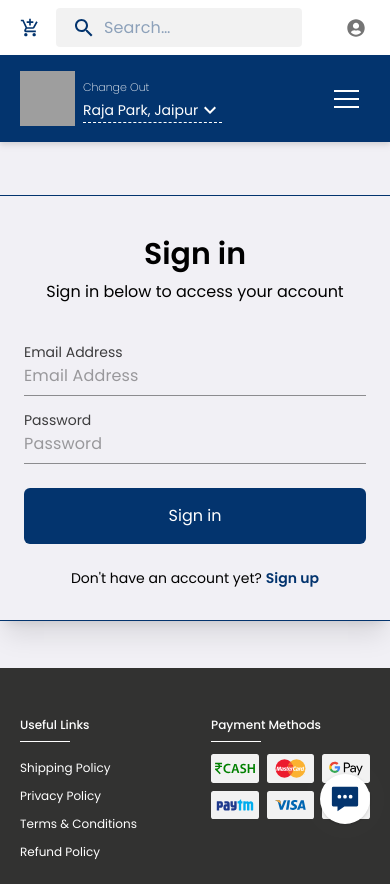
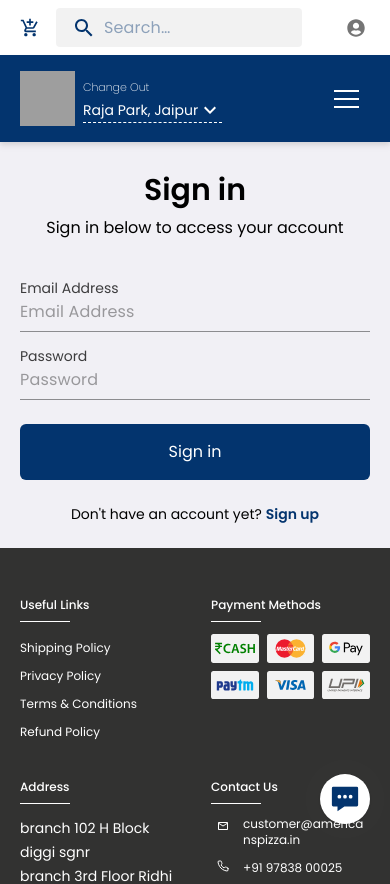
Before and after one commit to techvistainnovations/America-s-pizza-frontend, a React (Vite) app: page /login in a window 390 px wide. Shown: the top 884 px of the page. Built offline with nearby package versions, Linux system fonts and the light colour scheme; grey boxes are pictures that could not be loaded.

Commit message:
login & registration theme

```diff
--- a/src/Pages/Auth/Login/Login.jsx
+++ b/src/Pages/Auth/Login/Login.jsx
@@ -1,15 +1,37 @@
 import { Input } from '@mui/material';
 import React, { useState } from 'react';
-import { Link } from 'react-router-dom';
+import { Link, useNavigate } from 'react-router-dom';
+import CustomSnackbar from '../../../components/CustomSnackbar/CustomSnackbar';
 
 const Login = () => {
     const [email, setEmail] = useState('');
     const [password, setPassword] = useState('');
     const [error, setError] = useState('');
+    const [openSnackbar, setOpenSnackbar] = useState(false);
+    const navigate = useNavigate();
+    const [snackbarSeverity, setSnackbarSeverity] = useState('error'); // Add severity state
 
-    const handleLogin = async (e) => {
-        e.preventDefault();
+    const handleLogin = (e) => {
+        e.preventDefault(); // Prevents the default form submission
 
+        console.log("submit click", e);
+
+        if(email === 'jagdish@gmail.com' && password === '123456'){
+            localStorage.setItem('token', 'sdskfdbsjfdbsjfsdfsdf');
+            setError('login successful');
+            setSnackbarSeverity('success');
+            setOpenSnackbar(true);
+            setTimeout(() => {
+                navigate('/')
+            }, 2000);
+        } else {
+            setError('Invalid email or password');
+            setSnackbarSeverity('error');
+            setOpenSnackbar(true);
+        }
+
+        // Uncomment and implement the actual login logic when ready
+        /*
         try {
             const response = await fetch('https://yourapi.com/login', {
                 method: 'POST',
@@ -31,39 +53,75 @@ const Login = () => {
         } catch (error) {
             setError('Invalid email or password');
         }
+        */
+    };
+
+    const handleCloseSnackbar = () => {
+        setOpenSnackbar(false);
     };
 
     return (
-        <div className='mt-[148px] py-12'>
-            <div className="relative mx-auto w-full max-w-md bg-white px-6 pt-10 pb-8 shadow-xl ring-1 ring-themeColor sm:rounded-xl sm:px-10">
+        <div className='mt-[148px] container mx-auto md:py-12 py-0'>
+            <div className="relative mx-auto w-full max-w-md bg-white py-6 md:shadow-xl shadow-none md:ring-1 ring-0 ring-themeColor sm:rounded-xl sm:px-10">
                 <div className="w-full">
                     <div className="text-center">
                         <h1 className="text-3xl mb-2 font-semibold text-gray-900">Sign in</h1>
                         <p className="mt-2 text-gray-500">Sign in below to access your account</p>
                     </div>
                     <div className="mt-12">
-                        <form action="">
+                        <form onSubmit={handleLogin}> {/* Attach handler to onSubmit */}
                             <div className="relative mt-6">
-                                <Input type="email" name="email" id="email" placeholder="Email Address" className="peer mt-1 w-full border-b-1 border-themeColor px-0 py-1 placeholder:text-transparent focus:border-themeColor focus:outline-none" autocomplete="NA" />
-                                <label for="email" className="pointer-events-none absolute top-0 left-0 origin-left -translate-y-1/2 transform text-sm text-gray-800 opacity-75 transition-all duration-100 ease-in-out peer-placeholder-shown:top-1/2 peer-placeholder-shown:text-base peer-placeholder-shown:text-gray-500 peer-focus:top-0 peer-focus:pl-0 peer-focus:text-sm peer-focus:text-gray-800">Email Address</label>
+                                <Input
+                                    type="email"
+                                    name="email"
+                                    id="email"
+                                    placeholder="Email Address"
+                                    value={email}
+                                    onChange={(e) => setEmail(e.target.value)}
+                                    className="peer mt-1 w-full border-b-1 border-themeColor px-0 py-1 placeholder:text-transparent focus:border-themeColor focus:outline-none"
+                                />
+                                <label className="pointer-events-none absolute top-0 left-0 origin-left -translate-y-1/2 transform text-sm text-gray-800 opacity-75 transition-all duration-100 ease-in-out peer-placeholder-shown:top-1/2 peer-placeholder-shown:text-base peer-placeholder-shown:text-gray-500 peer-focus:top-0 peer-focus:pl-0 peer-focus:text-sm peer-focus:text-gray-800">
+                                    Email Address
+                                </label>
                             </div>
                             <div className="relative mt-6">
-                                <Input type="password" name="password" id="password" placeholder="Password" className="peer peer mt-1 w-full border-b-1 border-themeColor px-0 py-1 placeholder:text-transparent focus:border-gray-500 focus:outline-none" />
-                                <label for="password" className="pointer-events-none absolute top-0 left-0 origin-left -translate-y-1/2 transform text-sm text-gray-800 opacity-75 transition-all duration-100 ease-in-out peer-placeholder-shown:top-1/2 peer-placeholder-shown:text-base peer-placeholder-shown:text-gray-500 peer-focus:top-0 peer-focus:pl-0 peer-focus:text-sm peer-focus:text-gray-800">Password</label>
+                                <Input
+                                    type="password"
+                                    name="password"
+                                    id="password"
+                                    placeholder="Password"
+                                    value={password}
+                                    onChange={(e) => setPassword(e.target.value)}
+                                    className="peer mt-1 w-full border-b-1 border-themeColor px-0 py-1 placeholder:text-transparent focus:border-gray-500 focus:outline-none"
+                                />
+                                <label className="pointer-events-none absolute top-0 left-0 origin-left -translate-y-1/2 transform text-sm text-gray-800 opacity-75 transition-all duration-100 ease-in-out peer-placeholder-shown:top-1/2 peer-placeholder-shown:text-base peer-placeholder-shown:text-gray-500 peer-focus:top-0 peer-focus:pl-0 peer-focus:text-sm peer-focus:text-gray-800">
+                                    Password
+                                </label>
                             </div>
+
                             <div className="my-6">
-                                <button type="submit" className="w-full text-whiteColor rounded-md bg-themeColor px-3 py-4 text-white focus:bg-gray-600 focus:outline-none">Sign in</button>
+                                <button type="submit" className="w-full text-whiteColor rounded-md bg-themeColor px-3 py-4 text-white focus:bg-gray-600 focus:outline-none">
+                                    Sign in
+                                </button>
                             </div>
-                            <p className="text-center text-sm text-gray-500">Don&#x27;t have an account yet?
-                                <Link to={'/register'}
-                                    className="font-semibold pl-1 text-themeColor focus:text-themeColor">Sign
-                                    up
+                            <p className="text-center text-sm text-gray-500">
+                                Don't have an account yet?
+                                <Link
+                                    to={'/register'}
+                                    className="font-semibold pl-1 text-themeColor focus:text-themeColor">
+                                    Sign up
                                 </Link>
                             </p>
                         </form>
                     </div>
                 </div>
             </div>
+            <CustomSnackbar
+                open={openSnackbar}
+                handleClose={handleCloseSnackbar}
+                message={error}
+                severity={snackbarSeverity}
+            />
         </div>
     );
 };
--- a/src/Pages/Auth/Register/Register.jsx
+++ b/src/Pages/Auth/Register/Register.jsx
@@ -2,6 +2,7 @@ import { InputAdornment, IconButton, Input, Snackbar, Alert } from '@mui/materia
 import React, { useState } from 'react';
 import { Visibility, VisibilityOff } from '@mui/icons-material';
 import { Link } from 'react-router-dom';
+import CustomSnackbar from '../../../components/CustomSnackbar/CustomSnackbar';
 
 const Register = () => {
     const [name, setName] = useState('');
@@ -13,6 +14,7 @@ const Register = () => {
     const [showConfirmPassword, setShowConfirmPassword] = useState(false);
     const [error, setError] = useState('');
     const [openSnackbar, setOpenSnackbar] = useState(false);
+    const [snackbarSeverity, setSnackbarSeverity] = useState('error'); // Add severity state
 
     const validateEmail = (email) => {
         const re = /^[^\s@]+@[^\s@]+\.[^\s@]+$/;
@@ -24,24 +26,28 @@ const Register = () => {
 
         if (!name || !lastname || !email || !password || !confirmPassword) {
             setError('All fields are required');
+            setSnackbarSeverity('error');
             setOpenSnackbar(true);
             return;
         }
 
         if (!validateEmail(email)) {
             setError('Invalid email format');
+            setSnackbarSeverity('error');
             setOpenSnackbar(true);
             return;
         }
 
         if (password.length < 6) {
             setError('Password must be at least 6 characters long');
+            setSnackbarSeverity('error');
             setOpenSnackbar(true);
             return;
         }
 
         if (password !== confirmPassword) {
             setError('Passwords do not match');
+            setSnackbarSeverity('error');
             setOpenSnackbar(true);
             return;
         }
@@ -75,8 +81,8 @@ const Register = () => {
     };
 
     return (
-        <div className='mt-[148px] py-12'>
-            <div className="relative mx-auto w-full max-w-md bg-white px-6 pt-10 pb-8 shadow-xl ring-1 ring-themeColor sm:rounded-xl sm:px-10">
+        <div className='mt-[148px] container mx-auto md:py-12 py-0'>
+            <div className="relative mx-auto w-full max-w-md bg-white py-6 md:shadow-xl shadow-none md:ring-1 ring-0 ring-themeColor sm:rounded-xl sm:px-10">
                 <div className="w-full">
                     <div className="text-center">
                         <h1 className="text-3xl mb-2 font-semibold text-gray-900">Sign up</h1>
@@ -184,11 +190,12 @@ const Register = () => {
                     </div>
                 </div>
             </div>
-            <Snackbar open={openSnackbar} autoHideDuration={6000} onClose={handleCloseSnackbar}>
-                <Alert onClose={handleCloseSnackbar} severity="error" sx={{ width: '100%' }}>
-                    {error}
-                </Alert>
-            </Snackbar>
+            <CustomSnackbar
+                open={openSnackbar}
+                handleClose={handleCloseSnackbar}
+                message={error}
+                severity={snackbarSeverity}
+            />
         </div>
     );
 };
--- /dev/null
+++ b/src/components/CustomSnackbar/CustomSnackbar.jsx
@@ -0,0 +1,14 @@
+import React from 'react';
+import { Snackbar, Alert } from '@mui/material';
+
+const CustomSnackbar = ({ open, handleClose, message, severity }) => {
+    return (
+        <Snackbar open={open} autoHideDuration={6000} onClose={handleClose}>
+            <Alert onClose={handleClose} severity={severity} sx={{ width: '100%' }}>
+                {message}
+            </Alert>
+        </Snackbar>
+    );
+};
+
+export default CustomSnackbar;
```
